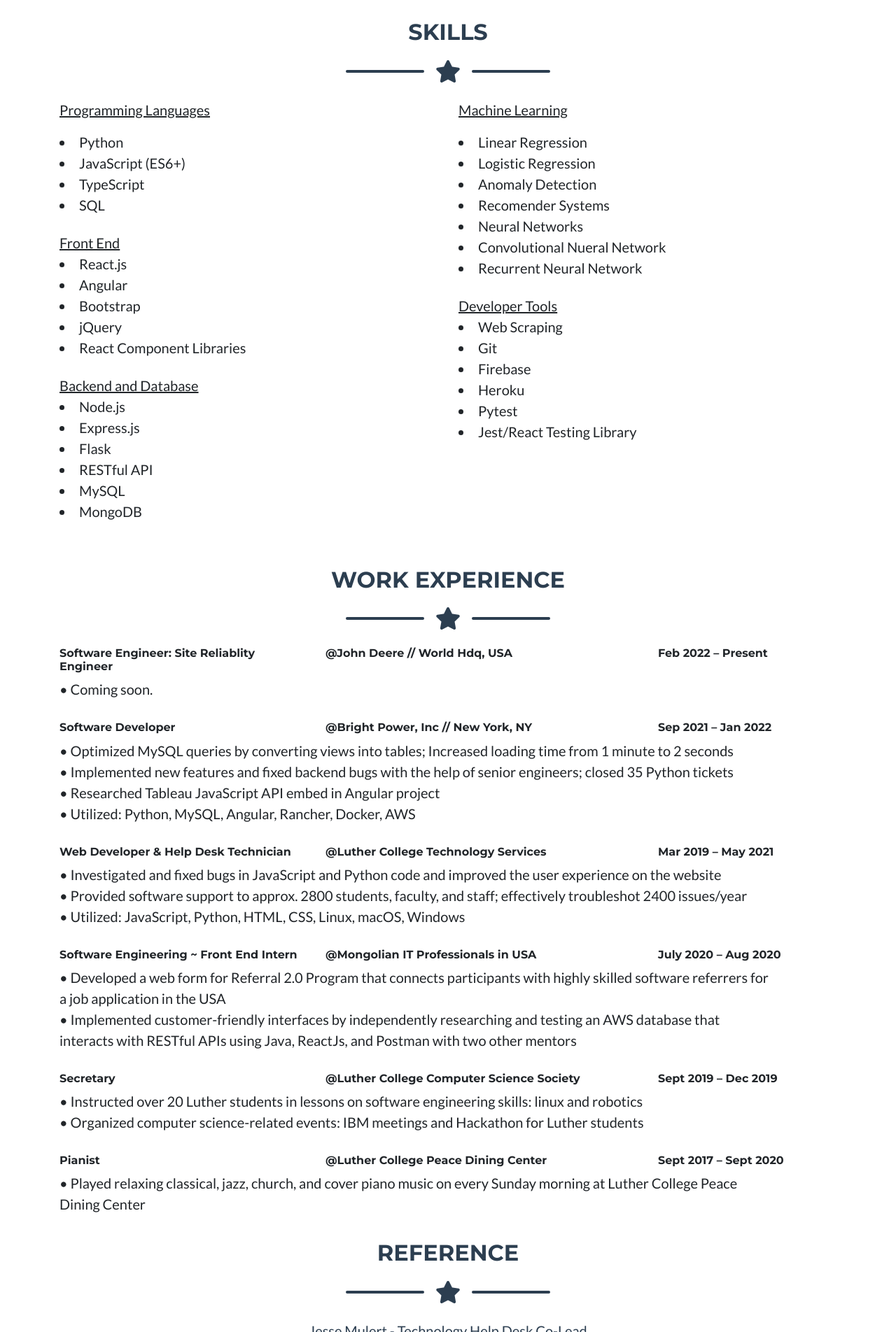
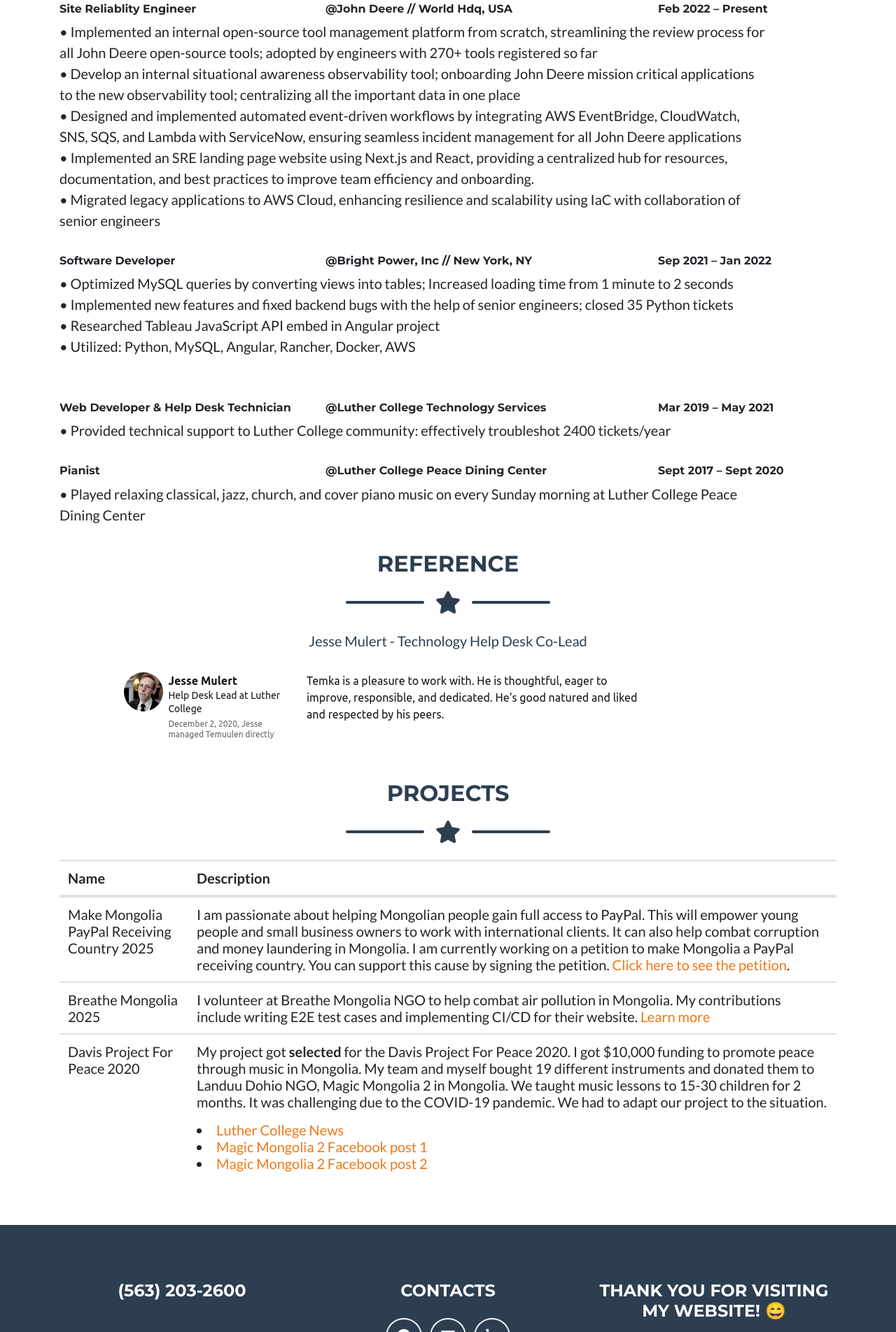
Before and after one commit to temvvlena/portfolio, a plain HTML site: page index.html in a window 1280 px wide. Shown: the part 896-2800 px from the top of the page at 70% size. Drawn offline with Linux system fonts and the light colour scheme.

Commit message:
Update index.html

```diff
--- a/index.html
+++ b/index.html
@@ -15,24 +15,6 @@
 	<link rel="icon" href="favicon.ico">
 	<!-- Font CSS -->
 	<link href="https://fonts.googleapis.com/css2?family=Manrope&family=Oswald&display=swap" rel="stylesheet">
-	<script>
-	  (function(n,i,v,r,s,c,x,z){x=window.AwsRumClient={q:[],n:n,i:i,v:v,r:r,c:c};window[n]=function(c,p){x.q.push({c:c,p:p});};z=document.createElement('script');z.async=true;z.src=s;document.head.insertBefore(z,document.head.getElementsByTagName('script')[0]);})(
-	    'cwr',
-	    'd8769b2f-cb26-4e33-bd9f-18fdf0d37988',
-	    '1.0.0',
-	    'us-east-1',
-	    'https://client.rum.us-east-1.amazonaws.com/1.12.0/cwr.js',
-	    {
-	      sessionSampleRate: 1,
-	      guestRoleArn: "arn:aws:iam::611240848927:role/RUM-Monitor-us-east-1-611240848927-5371888835561-Unauth",
-	      identityPoolId: "us-east-1:4b564ead-39ad-48b1-b7e8-629c50ed962e",
-	      endpoint: "https://dataplane.rum.us-east-1.amazonaws.com",
-	      telemetries: ["performance","errors","http"],
-	      allowCookies: true,
-	      enableXRay: false
-	    }
-	  );
-	</script>
 </head>
 
 <body id="page-top">
@@ -47,9 +29,6 @@
 					<li class="nav-item mx-0 mx-lg-1"> <a class="nav-link py-3 px-0 px-lg-3 rounded js-scroll-trigger" href="#intro">Intro</a>
 					</li>
 					<li class="nav-item mx-0 mx-lg-1"> <a class="nav-link py-3 px-0 px-lg-3 rounded js-scroll-trigger" href="#portfolio">About</a>
-					</li>
-					<li class="nav-item mx-0 mx-lg-1"> <a class="nav-link py-3 px-0 px-lg-3 rounded js-scroll-trigger" href="#about">Skills</a>
-					</li>
 					<li class="nav-item mx-0 mx-lg-1"> <a class="nav-link py-3 px-0 px-lg-3 rounded js-scroll-trigger" href="#exp">Experience</a>
 					</li>
 					<li class="nav-item mx-0 mx-lg-1"> <a class="nav-link py-3 px-0 px-lg-3 rounded js-scroll-trigger" href="#theysaid">Reference</a>
@@ -57,9 +36,9 @@
 					<li class="nav-item mx-0 mx-lg-1"> <a class="nav-link py-3 px-0 px-lg-3 rounded js-scroll-trigger" href="#project">Projects</a>
 					</li>
 					<li class="nav-item mx-0 mx-lg-1"> <a class="nav-link py-3 px-0 px-lg-3 rounded js-scroll-trigger" href="#contact">Contact</a>
-					</li>
+					<!-- </li>
 					<li class="nav-item mx-0 mx-lg-1"> <a class="nav-link py-3 px-0 px-lg-3 rounded js-scroll-trigger" target="_blank" href="Temka.pdf">Resume</a>
-					</li>
+					</li> -->
 
 				</ul>
 			</div>
@@ -71,12 +50,12 @@
 		<div class="container">
 			<div class="row">
 				<div class="col text-center">
-					<img class="masthead-avatar mb-5 text-center" src="img/image.jpg" alt="" style="border-radius: 50%;">
+					<img class="masthead-avatar mb-5 text-center" src="img/profile.jpg" alt="" style="border-radius: 50%;">
 				</div>
 				<div class="col">
 					<h1 class="text-uppercase mb-0">Temuulen Erdenebulgan</h1>
 					<hr class="star-light">
-					<h4 class="font-weight-light mb-0">Software Engineer | Entrepreneur | Pianist</h4>
+					<h4 class="font-weight-light mb-0">Software Engineer | Pianist | Judoka</h4>
 					<br>
 					<ul class="list-inline mb-0">
 						<li class="list-inline-item">
@@ -106,8 +85,6 @@
 	</header>
 	<!-- About Section -->
 	<section class="portfolio" id="portfolio">
-		<br>
-		<br>
 		<div class="container">
 			<h2 class="text-center text-uppercase text-secondary mb-0">About</strong></h2>
 			<!-- Icon Divider-->
@@ -120,8 +97,7 @@
 			<div class="row">
 				<div class="col-lg-8 ml-auto">
 					<p class="lead" id="myStyle">
-						Hello! &#128516; My name is Temuulen Erdenebulgan. I graduated from Luther College in 2021, majored in Computer Science, now I work at John Deere as a SWE. For the past five years, I have been using an online learning platform. I watch a lot of educational websites from Udemy, Coursera, and StackOverflow and love reading books. Apart from schoolwork, I like to learn more about Data Structures and Algorithms and play the piano. I have been playing piano for 15 years now. Also, I love sharing my experiences with other people.
-						I learned to code when I came to Luther College. Now, it's my passion to follow my dream which is to improve peoples' lives better.
+						Hello! &#128516; My name is Temuulen Erdenebulgan. I am originally from Mongolia and came to the USA as a college student in 2017 to pursue a degree in Computer Science. Today, I work as a Software Engineer at John Deere, with over 3.5 years of professional experience in the field. During my free time, I play piano, meditate, practice judo, and make positive content on YouTube.
 						<br>
 						<br>
 					</p>
@@ -132,7 +108,7 @@
 						<br>English - Mongolian
 						<br>
 						<br> <u>Interested In</u>
-						<br>Business, Software Engineer, Music
+						<br>Self Development, Solo Traveling, Scuba Diving, Judo, and Books
 					</p>
 				</div>
 				<div class="col-lg-8 ml-auto">
@@ -145,69 +121,6 @@
 		</div>
 	</section>
 	</section>
-	<!-- Skills Section -->
-	<section class="about" id="about">
-		<div class="container">
-			</br>
-			<h2 class="text-center text-uppercase text-secondary mb-0">Skills</h2>
-			<!-- Icon Divider-->
-			<div class="divider-custom">
-				<div class="divider-custom-line"></div>
-				<div class="divider-custom-icon"><i class="fas fa-star"></i>
-				</div>
-				<div class="divider-custom-line"></div>
-			</div>
-			<div class="row">
-				<div class="col-lg-6 ms-auto">
-					<p class="lead" style="text-align:justify">
-						<u class="listClass"> Programming Languages</u>
-						<li class="listClass">Python</li>
-						<li class="listClass">JavaScript (ES6+)</li>
-						<li class="listClass">TypeScript</li>
-						<li class="listClass">SQL</li>
-						<br>
-						<u class="listClass"> Front End</u>
-						<li class="listClass">React.js</li>
-						<li class="listClass">Angular</li>
-						<li class="listClass">Bootstrap</li>
-						<li class="listClass">jQuery</li>
-						<li class="listClass">React Component Libraries</li>
-						<br>
-						<u class="listClass"> Backend and Database</u>
-						<li class="listClass">Node.js</li>
-						<li class="listClass">Express.js</li>
-						<li class="listClass">Flask</li>
-						<li class="listClass">RESTful API</li>
-						<li class="listClass">MySQL</li>
-						<li class="listClass">MongoDB</li>
-						<br>
-					</p>
-				</div>
-				<div class="col-lg-4 ms-auto"><p class="lead" style="text-align:justify">
-					<u class="listClass"> Machine Learning</u>
-					<br>
-					<li class="listClass">Linear Regression</li>
-					<li class="listClass">Logistic Regression </li>
-					<li class="listClass">Anomaly Detection</li>
-					<li class="listClass">Recomender Systems</li>
-					<li class="listClass">Neural Networks</li>
-					<li class="listClass">Convolutional Nueral Network</li>
-					<li class="listClass">Recurrent Neural Network</li>
-					<br>
-					<u class="listClass"> Developer Tools</u>
-					<br>
-					<li class="listClass">Web Scraping</li>
-					<li class="listClass">Git</li>
-					<li class="listClass">Firebase</li>
-					<li class="listClass">Heroku</li>
-					<li class="listClass">Pytest</li>
-					<li class="listClass">Jest/React Testing Library</li>
-					</p>
-				</div>
-			</div>
-		</div>
-	</section>
-	<br/>
 
 	<!-- Experience Section -->
 	<section class="exp" id="exp">
@@ -222,7 +135,7 @@
 		</div>
 		<div class="row">
 			<div class="col-lg-4 ml-auto lead">
-				<h6>Software Engineer: Site Reliablity Engineer</h6>
+				<h6>Site Reliablity Engineer</h6>
 			</div>
 			<div class="col-lg-5 ml-auto lead">
 				<h6>@John Deere // World Hdq, USA</h6>
@@ -231,8 +144,14 @@
 				<h6>Feb 2022 – Present</h6>
 			</div>
 			<div class="col-lg-11 ml-auto lead">
-				• Coming soon.<br>
-				<br>
+				• Implemented an internal open-source tool management platform from scratch, streamlining the review process for all John Deere open-source tools; adopted by engineers with 270+ tools registered so far<br>
+				• Develop an internal situational awareness observability tool; onboarding John Deere mission critical applications to the new observability tool; centralizing all the important data in one place<br>
+				• Designed and implemented automated event-driven workflows by integrating AWS EventBridge, CloudWatch, SNS, SQS, and Lambda with ServiceNow, ensuring seamless incident management for all John Deere applications<br>
+				• Implemented an SRE landing page website using Next.js and React, providing a centralized hub for resources, documentation, and best practices to improve team efficiency and onboarding.<br>
+				• Migrated legacy applications to AWS Cloud, enhancing resilience and scalability using IaC with collaboration of senior engineers<br>
+			</div>
+			<div class="col-lg-12">
+				<hr style="border-top: 1px solid #ffffff;">
 			</div>
 			<div class="col-lg-4 ml-auto lead">
 				<h6>Software Developer</h6>
@@ -250,9 +169,13 @@
 				• Utilized: Python, MySQL, Angular, Rancher, Docker, AWS<br>
 				<br>
 			</div>
+			<div class="col-lg-12">
+				<hr style="border-top: 1px solid #ffffff;">
+			</div>
 			<div class="col-lg-4 ml-auto lead">
 				<h6>Web Developer & Help Desk Technician</h6>
 			</div>
+			<br>
 			<div class="col-lg-5 ml-auto lead">
 				<h6>@Luther College Technology Services</h6>
 			</div>
@@ -260,41 +183,12 @@
 				<h6>Mar 2019 – May 2021</h6>
 			</div>
 			<div class="col-lg-11 ml-auto lead">
-				• Investigated and fixed bugs in JavaScript and Python code and improved the user experience on the website<br>
-				• Provided software support to approx. 2800 students, faculty, and staff; effectively troubleshot 2400 issues/year<br>
-				• Utilized: JavaScript, Python, HTML, CSS, Linux, macOS, Windows<br>
-				<br>
-			</div>
-			<div class="col-lg-4 ml-auto lead">
-				<h6>Software Engineering ~ Front End Intern</h6>
-			</div>
-			<div class="col-lg-5 ml-auto lead">
-				<h6>@Mongolian IT Professionals in USA</h6>
-			</div>
-			<div class="col-lg-3 ml-auto lead">
-				<h6>July 2020 – Aug 2020</h6>
-			</div>
-			<div class="col-lg-11 ml-auto lead">
-				• Developed a web form for Referral 2.0 Program that connects participants with highly skilled
-				software referrers for a job application in the USA<br>
-				• Implemented customer-friendly interfaces by independently researching and testing an AWS database
-				that interacts with RESTful APIs using Java, ReactJs, and Postman with two other mentors <br>
+				• Provided technical support to Luther College community: effectively troubleshot 2400 tickets/year
 				<br>
 			</div>
 
-			<div class="col-lg-4 ml-auto lead">
-				<h6>Secretary</h6>
-				</div>
-				<div class="col-lg-5 ml-auto lead">
-				<h6>@Luther College Computer Science Society</h6>
-				</div>
-				<div class="col-lg-3 ml-auto">
-				<h6>Sept 2019 – Dec 2019</h6>
-				</div>
-				<div class="col-lg-11 ml-auto lead">
-				• Instructed over 20 Luther students in lessons on software engineering skills: linux and robotics <br>
-				• Organized computer science-related events: IBM meetings and Hackathon for Luther students <br>
-					<br>
+			<div class="col-lg-12">
+				<hr style="border-top: 1px solid #ffffff;">
 			</div>
 
 			<div class="col-lg-4 ml-auto lead">
@@ -363,45 +257,34 @@
 					</thead>
 					<tbody>
 						<tr>
-							<td scope="row">Davis Project For Peace 2020</td>
-							<td scope="row">My project got <strong>selected</strong> for the Davis Project For Peace 2020. Davis Project encourages students to use their creativity to design projects and employ innovative techniques for engaging project participants in ways that focus on conflict resolution, reconciliation, building understanding and breaking down barriers which cause conflict, and finding solutions for resolving conflict and maintaining peace. Projects will be selected for funding at $10,000 each <a href="https://www.davisprojectsforpeace.org/qa"> For more information</a>
-								<br>To read the accepted proposal: <a href="https://www.middlebury.edu/office/projects-for-peace/projects/2020/promoting-peace-through-music-music-language-magic"> Click Here </a>
+							<td scope="row">Make Mongolia PayPal Receiving Country 2025</td>
+							<td scope="row">
+								I am passionate about helping Mongolian people gain full access to PayPal.
+								This will empower young people and small business owners to work with international clients.
+								It can also help combat corruption and money laundering in Mongolia.
+								I am currently working on a petition to make Mongolia a PayPal receiving country.
+								You can support this cause by signing the petition.
+								<a href="https://www.change.org/p/paypal-make-mongolia-a-paypal-receivable-country">Click here to see the petition</a>.
+							</td></td>
 						</tr>
 						<tr>
-							<td scope="row">Cloned Popular Websites</td>
-							<td scope="row">Cloned Facebook Messenger, Google Search, Tinder, Todo app, and Covid-19 Tracker using React and deployed them
-								on Firebase; Utilized: JavaScript, React, Python, Github, HTML, CSS. You can check them out on my GitHub page.
+							<td scope="row">Breathe Mongolia 2025</td>
+							<td scope="row">
+								I volunteer at Breathe Mongolia NGO to help combat air pollution in Mongolia.
+								My contributions include writing E2E test cases and implementing CI/CD for their website.
+								<a href="https://www.breathemongolia.org/en">Learn more</a>
+							</td>
 						</tr>
 						<tr>
-							<td scope="row">Weather API</td>
-							<td scope="row">This is one of my school projects where I used <a href="openweathermap.org"> openweather</a> API and <a href="https://developers.google.com/maps/documentation/javascript/tutorial"> Google Maps API </a> to display the weather in Celcius. When a user enters the city name, Google Map gets the coordinator from openweather to display it on the map. A user should enter the city name and click the button, it shows the weather and where the city is located. Furthermore, the website uses local storage which means the last city will remain on the website when the user refreshes the page. <a href="https://www.davisprojectsforpeace.org/qa"> For more information</a>
-								<br>To see the final website: <a href="mashup/index.html"> Click Here </a>
-						</tr>
-						<tr>
-							<td scope="row">Online Shopping (In Progress)</td>
-							<td scope="row">Due to Covid-19, I think small businesses should run their services online. Therefore, I decided to make this online shopping store.
-								<br>1) It uses SQLite3 for database, Flask, and pandas for now. But, I am thinking about using *psycopg2*, *records* instead of pandas
-								<br>2) For now, admin can enter data, remove data in admin interface</br>3) Costumer can see what admin added.
-								<br>4) Draft 2 is coming soon
-								<br>To see the final website, <a href="http://deliverystore.pythonanywhere.com/"> Click Here </a>
-						</tr>
-						<tr>
-							<td scope="row">Simple Book Challenge (In Progress)</td>
-							<td scope="row">This is also one of my school projects where I used Python Flask, SQLAlchemy, CSV, Own persistent API, and PythonAnywhere to build this website.
-								<br>1) Reads data from the Database. (Data is downloaded from Kaggle Source) </a>
-								<br>2) Click Challenge to get a random book name, <a href="http://untii.pythonanywhere.com/api/v1/name">PythonAnywhere</a>
-								<br>3) User can add book names and comments by clicking myList </br>4) Can Log Out if wanted
-								<br>5) Draft 2 is coming soon
-								<br>To see the final website, <a href="http://tfinal.pythonanywhere.com/home"> Click Here </a>
-						</tr>
-						<tr>
-							<td scope="row">Simple Blog</td>
-							<td scope="row">I used HTML, CSS, and a little bit Javascript to make my first website. Since this is my first website I created, I really like this website. Feel free to take a look at it.
-								<br>To see the final website, <a href="CS130\a\blog/index.html"> Click Here </a>
-						</tr>
-						<tr>
-							<!-- <td scope="row">UBNOMADS Blog</td> -->
-							<!-- <td scope="row"> <a href="website/index.html"> Click Here </a>  -->
+							<td scope="row">Davis Project For Peace 2020</td>
+							<td scope="row">
+								My project got <strong>selected</strong> for the Davis Project For Peace 2020. I got $10,000 funding to promote peace through music in Mongolia. My team and myself bought 19 different instruments and donated them to Landuu Dohio NGO, Magic Mongolia 2 in Mongolia. We taught music lessons to 15-30 children for 2 months. It was challenging due to the COVID-19 pandemic. We had to adapt our project to the situation.
+								<ul style="text-align: left;"></ul>
+									<li><a href="https://www.luther.edu/news/luther-graduate-is-promoting-peace-through-music-in-mongolia">Luther College News</a></li>
+									<li><a href="https://www.facebook.com/100066965806724/posts/1762090320658501/">Magic Mongolia 2 Facebook post 1</a></li>
+									<li><a href="https://www.facebook.com/100066965806724/posts/1800857833448416/">Magic Mongolia 2 Facebook post 2</a></li>
+								</ul>
+							</td></td>
 						</tr>
 					</tbody>
 				</table>
@@ -418,8 +301,7 @@
 			<div class="row">
 				<!-- Footer Location -->
 				<div class="col-lg-4 mb-5 mb-lg-0">
-					<h4 class="text-uppercase mb-4">(563) 293-0541</h4>
-					<p class="lead mb-0">Remote, USA</p>
+					<h4 class="text-uppercase mb-4">(563) 203-2600</h4>
 				</div>
 				<!-- Footer Social Icons -->
 				<div class="col-lg-4 mb-5 mb-lg-0">
@@ -433,8 +315,7 @@
 				</div>
 				<!-- Footer About Text -->
 				<div class="col-lg-4">
-					<h4 class="text-uppercase mb-4">Thank You!</h4>
-					<h2 class="lead mb-0">Have an Awesome Day!!</h2>
+					<h4 class="text-uppercase mb-4">Thank you for visiting my website! &#128516;</h4>
 				</div>
 			</div>
 		</div>
```
Lines whose indentation alone changed are shown as unchanged.
